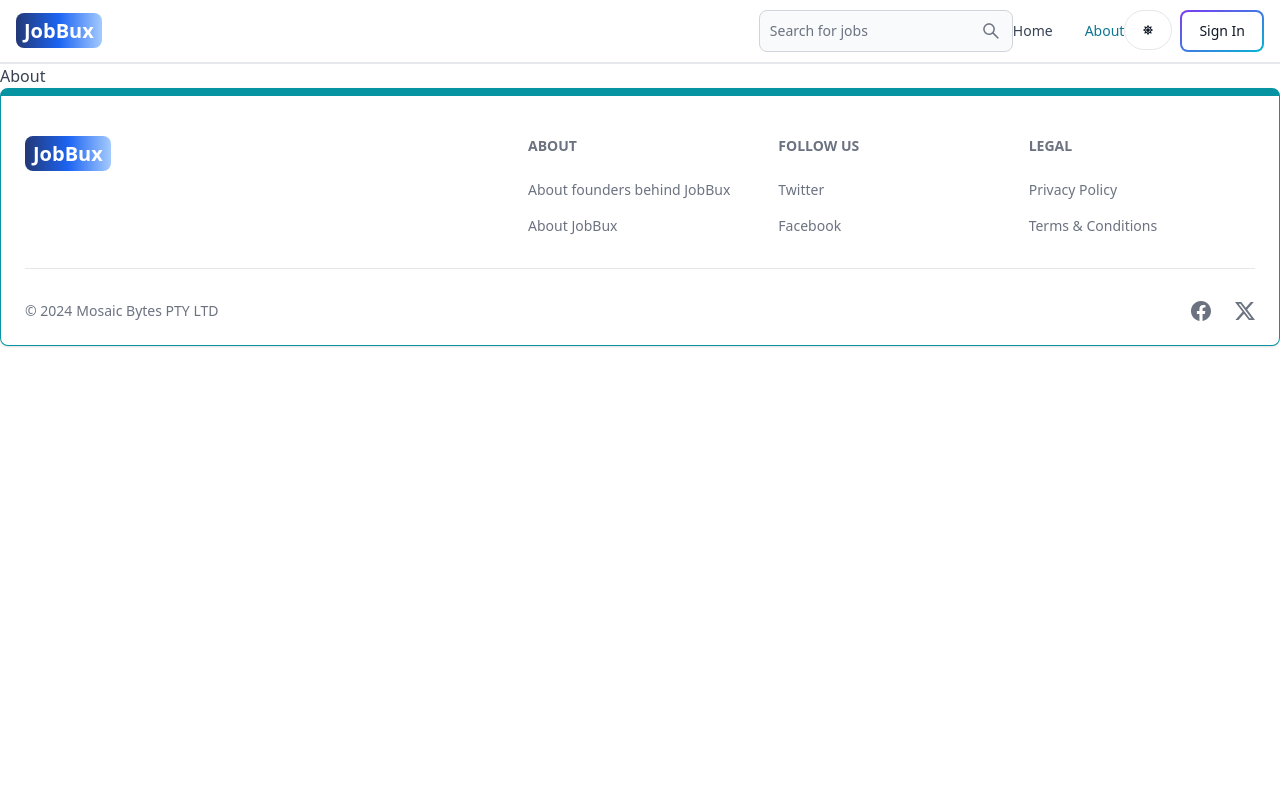
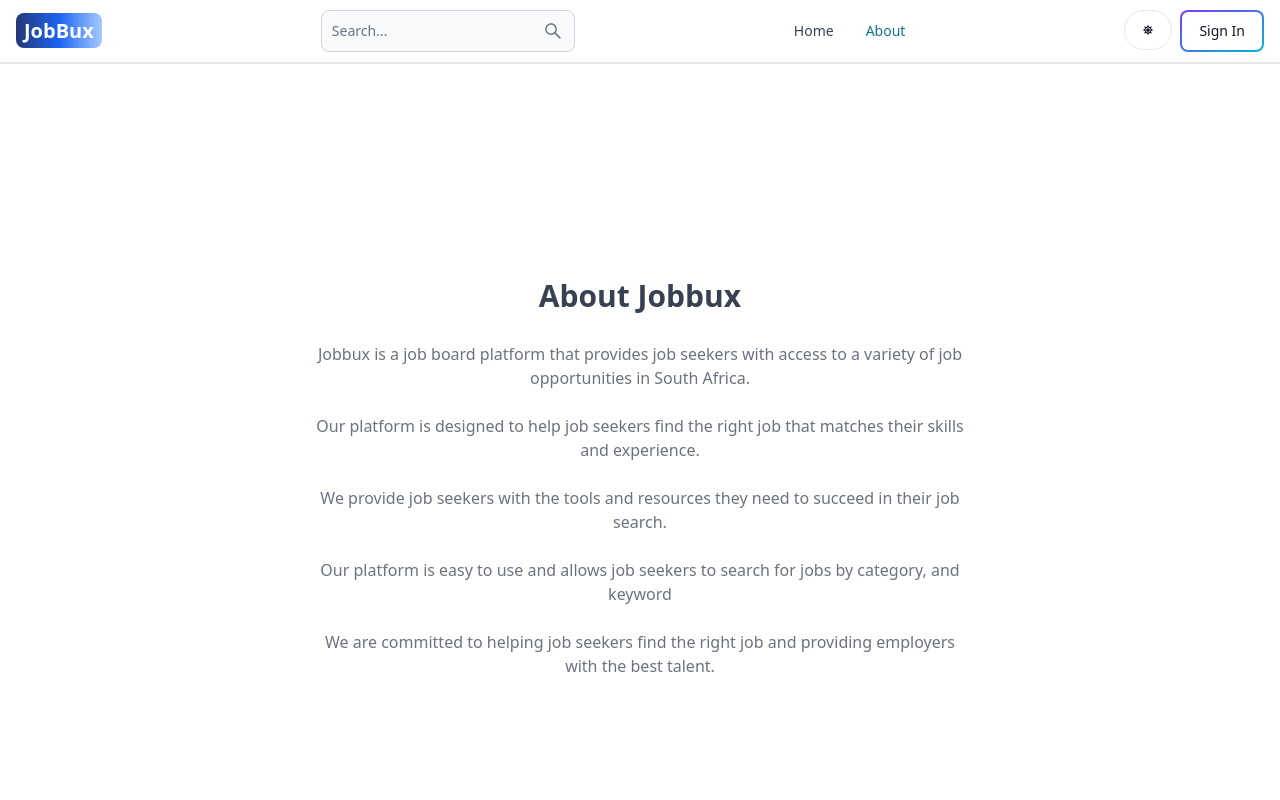
Before and after one commit to Mphare1/Jobbux, a React (Vite) app in the folder client/: page /about in a window 1280 px wide. Shown: the top 800 px of the page. Built offline with nearby package versions, Linux system fonts and the light colour scheme; no server answers.

Commit message:
complete

```diff
--- a/client/src/components/Header.jsx
+++ b/client/src/components/Header.jsx
@@ -63,17 +63,17 @@ export default function Header() {
           </span>
         </Link>
       </div>
-      <form onSubmit={handleSubmit} className='hidden lg:flex items-center ml-auto'>
+      <form onSubmit={handleSubmit}>
         <TextInput
           type='text'
-          placeholder='Search for jobs'
+          placeholder='Search...'
           rightIcon={AiOutlineSearch}
           className='hidden lg:inline'
-          value={searchTerm} // Added value attribute
-          onChange={(e) => setSearchTerm(e.target.value)} // Added onChange event
+          value={searchTerm}
+          onChange={(e) => setSearchTerm(e.target.value)}
         />
       </form>
-      <Button className='w-12 h-10 lg:hidden' color='grey' pill>
+      <Button className='w-12 h-10 lg:hidden' color='gray' pill>
         <AiOutlineSearch />
       </Button>
       <div className='flex gap-2 md:order-2'>
--- a/client/src/pages/About.jsx
+++ b/client/src/pages/About.jsx
@@ -1,7 +1,35 @@
-import React from 'react'
-
-export default function about() {
+export default function About() {
   return (
-    <div>About</div>
-  )
+    <div className='min-h-screen flex items-center justify-center'>
+      <div className='max-w-2xl mx-auto p-3 text-center'>
+        <div>
+          <h1 className='text-3xl font font-semibold text-center my-7'>
+            About Jobbux
+          </h1>
+          <div className='text-md text-gray-500 flex flex-col gap-6'>
+            <p>
+              Jobbux is a job board platform that provides job seekers with
+              access to a variety of job opportunities in South Africa.
+            </p>
+            <p>
+              Our platform is designed to help job seekers find the right job
+              that matches their skills and experience.
+            </p>
+            <p>
+              We provide job seekers with the tools and resources they need to
+              succeed in their job search.
+            </p>
+            <p>
+              Our platform is easy to use and allows job seekers to search for
+              jobs by category, and keyword
+            </p>
+            <p>
+              We are committed to helping job seekers find the right job and
+              providing employers with the best talent.
+            </p>
+            </div>
+        </div>
+      </div>
+    </div>
+  );
 }
```
